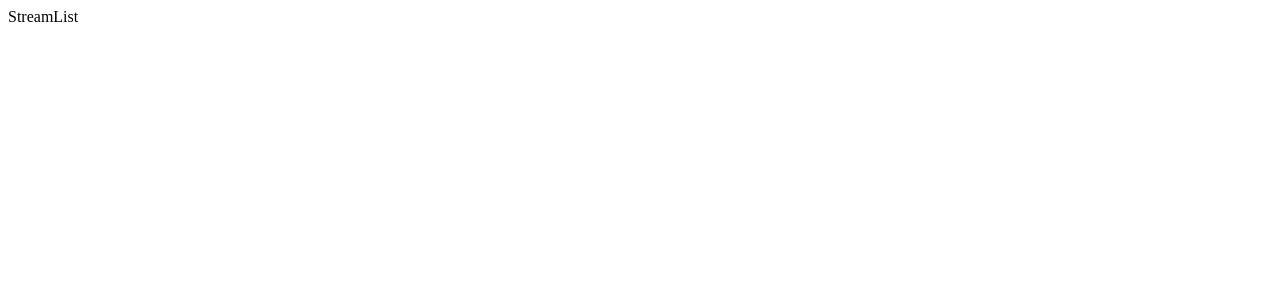
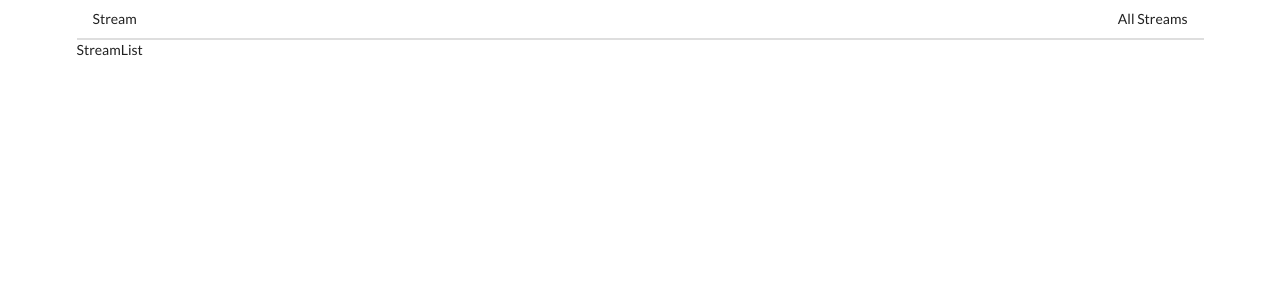
Before and after one commit to alexbarksdale/ReactPractice, a React (Create React App) app in the folder streams/client/: page / in a window 1280 px wide. Shown: the top 300 px of the page. Built offline with nearby package versions, Linux system fonts and the light colour scheme.

Commit message:
Added basic routes

```diff
--- a/streams/client/public/index.html
+++ b/streams/client/public/index.html
@@ -2,13 +2,14 @@
 <html lang="en">
   <head>
     <meta charset="utf-8" />
-    <link rel="icon" href="%PUBLIC_URL%/favicon.ico" />
     <meta name="viewport" content="width=device-width, initial-scale=1" />
     <meta name="theme-color" content="#000000" />
     <meta
-      name="description"
-      content="Web site created using create-react-app"
+    name="description"
+    content="Web site created using create-react-app"
     />
+    <link rel="icon" href="%PUBLIC_URL%/favicon.ico" />
+    <link rel="stylesheet" href="https://cdnjs.cloudflare.com/ajax/libs/semantic-ui/2.4.1/semantic.min.css" />
     <link rel="apple-touch-icon" href="%PUBLIC_URL%/logo192.png" />
     <link rel="manifest" href="%PUBLIC_URL%/manifest.json" />
     <title>Stream</title>
--- a/streams/client/src/components/App.js
+++ b/streams/client/src/components/App.js
@@ -1,16 +1,18 @@
 import React from 'react';
-import { BrowserRouter, Route, Link } from 'react-router-dom';
+import { BrowserRouter, Route } from 'react-router-dom';
+import Header from './header/Header';
+import StreamList from './streams/StreamList';
 import StreamCreate from './streams/StreamCreate';
 import StreamEdit from './streams/StreamEdit';
 import StreamDelete from './streams/StreamDelete';
-import StreamList from './streams/StreamList';
 import StreamShow from './streams/StreamShow';
 
 export default () => {
     return (
-        <div>
+        <div className='ui container'>
             <BrowserRouter>
                 <div>
+                    <Header />
                     <Route path='/' exact component={StreamList} />
                     <Route path='/streams/new' exact component={StreamCreate} />
                     <Route path='/streams/edit' exact component={StreamEdit} />
--- /dev/null
+++ b/streams/client/src/components/header/Header.js
@@ -0,0 +1,19 @@
+import React from 'react';
+import { Link } from 'react-router-dom';
+
+export default () => {
+    return (
+        <div>
+            <div className='ui secondary pointing menu'>
+                <Link className='item' to='/'>
+                    Stream
+                </Link>
+                <div className='right menu'>
+                    <Link className='item' to='/'>
+                        All Streams
+                    </Link>
+                </div>
+            </div>
+        </div>
+    );
+};
```
